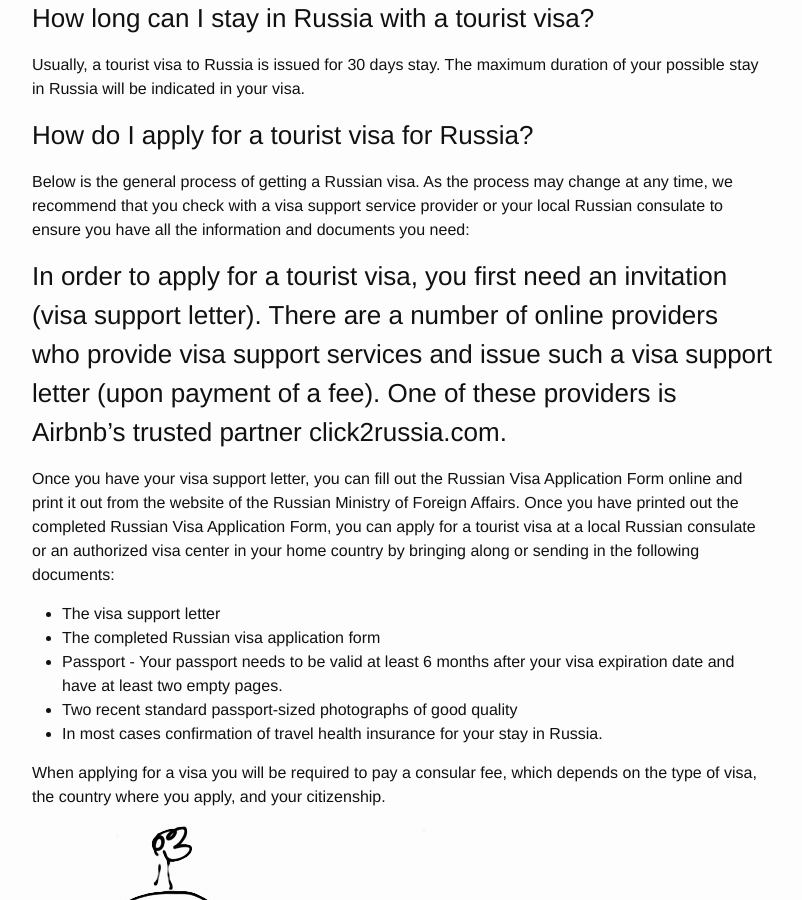
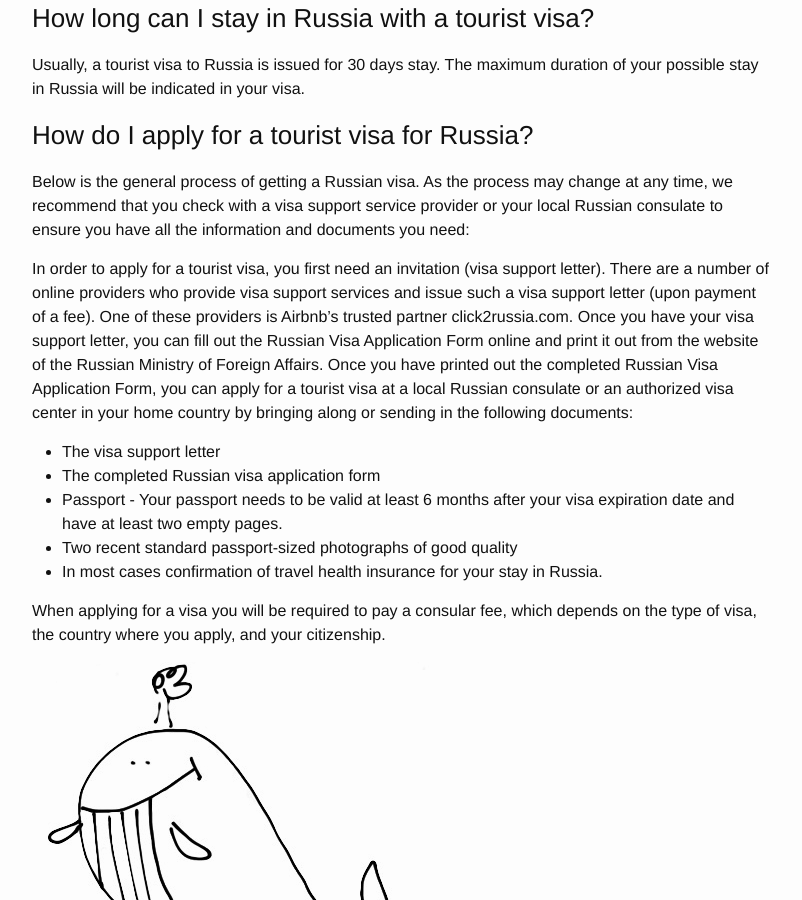
Before and after one commit to bev-a-tron/bev-a-tron.github.io, a Jekyll site: the page built from _posts/2018-07-23-how-to-get-a-russian-tourist-visa.markdown, in a window 1280 px wide and 900 px high, scrolled down 1053 px. Shown: the whole window, without its empty margins (238-1040 px from the left). Built offline with Jekyll 4.4.1, drawn with Linux system fonts in a browser that asks for light colours.

Commit message:
Fix header

```diff
--- a/_posts/2018-07-23-how-to-get-a-russian-tourist-visa.markdown
+++ b/_posts/2018-07-23-how-to-get-a-russian-tourist-visa.markdown
@@ -39,7 +39,7 @@ Usually, a tourist visa to Russia is issued for 30 days stay. The maximum durati
 ### How do I apply for a tourist visa for Russia?
 Below is the general process of getting a Russian visa. As the process may change at any time, we recommend that you check with a visa support service provider or your local Russian consulate to ensure you have all the information and documents you need:
 
-### In order to apply for a tourist visa, you first need an invitation (visa support letter). There are a number of online providers who provide visa support services and issue such a visa support letter (upon payment of a fee). One of these providers is Airbnb’s trusted partner click2russia.com.
+In order to apply for a tourist visa, you first need an invitation (visa support letter). There are a number of online providers who provide visa support services and issue such a visa support letter (upon payment of a fee). One of these providers is Airbnb’s trusted partner click2russia.com.
 Once you have your visa support letter, you can fill out the Russian Visa Application Form online and print it out from the website of the Russian Ministry of Foreign Affairs.
 Once you have printed out the completed Russian Visa Application Form, you can apply for a tourist visa at a local Russian consulate or an authorized visa center in your home country by bringing along or sending in the following documents:
 - The visa support letter
```
